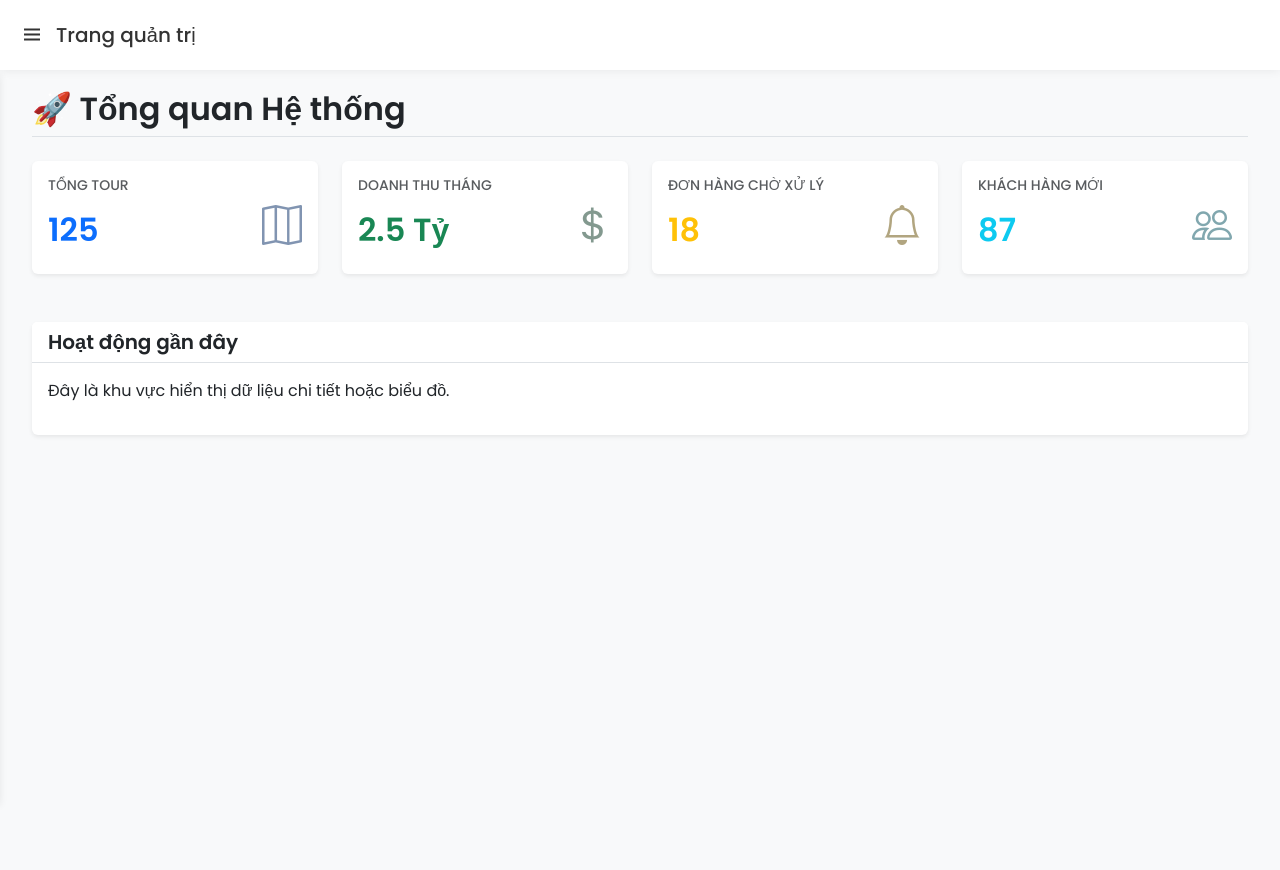
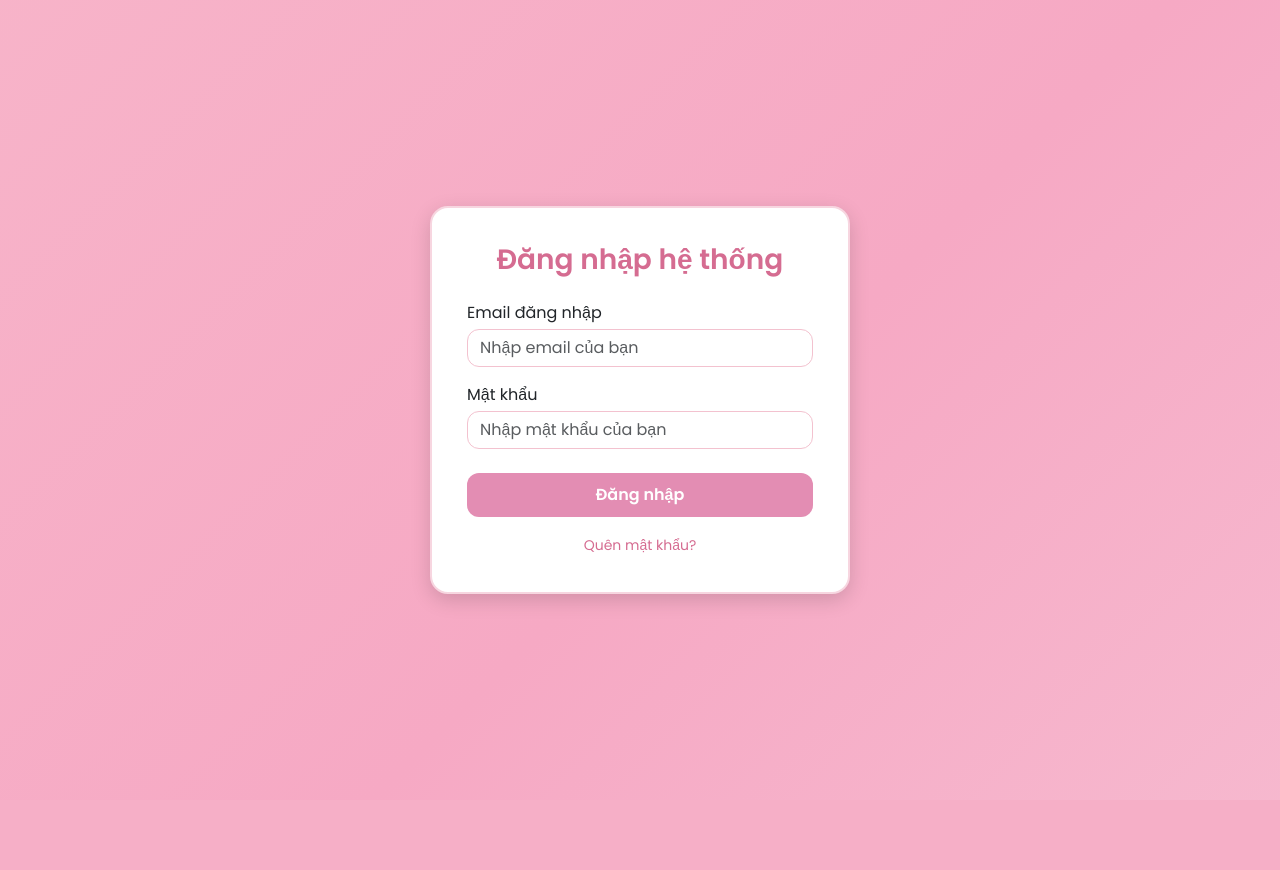
Before and after one commit to nguyenthingoc2005/dan1, a PHP site: page /DAN1/?act=login in a window 1280 px wide. After the commit the page ends 606 px from the top, so only its background shows below. Run offline with PHP 8.4, Linux system fonts and the light colour scheme; data that the repository does not hold is empty; some libraries are stand-ins or nearby versions.

Commit message:
update login

```diff
--- a/controllers/AdminController.php
+++ b/controllers/AdminController.php
@@ -532,4 +532,16 @@ class AdminController
          header('Location: '.BASEURL.'?act=dattourlist');
         // header('Location: '.BASEURL.'?act=dattourlist');
     }
+    // public function showHK() {
+    //     $keyword = $_GET['keyword'] ?? "";
+    //     $list = $this->modelGet->search($keyword);
+
+    //     require_once "views/admin/hanhkhach_list.php";
+    // }
+    public function logout()
+    {
+        unset($_SESSION['user']);
+        header("Location: " . BASEURL . "?act=login");
+        exit;
+    }
 }
--- /dev/null
+++ b/controllers/HdvController.php
@@ -0,0 +1,61 @@
+<?php
+
+
+class HdvController
+{
+    public $modelGet;
+    public $modelCreate;
+    public $modelDelete;
+    public $modelUpdate;
+    public function __construct()
+    {
+        $this->modelGet = new getDataModule();
+        $this->modelCreate = new creatDataModule();
+        $this->modelDelete = new deleteDataModule();
+        $this->modelUpdate = new uppDateDataModuleDataModule();
+    }
+
+    public function home()
+    {
+        include './views/hdv/home.php';
+    }
+    public function loginForm()
+    {
+        include './views/hdv/login.php';
+    }
+
+
+    public function loginProcess()
+    {
+        if ($_SERVER['REQUEST_METHOD'] == 'POST') {
+            $email = $_POST['email'];
+            $password = $_POST['mat_khau'];
+            // Kiểm tra đăng nhập
+            $user = $this->modelGet->checkLogin($email, $password);
+
+            if ($user) {
+                // Chuyển hướng thẳng đến dashboard
+                header("Location: " . BASEURL . "?act=dashboard");
+                echo "<script>alert('Đăng nhập thành công');</script>";
+                $_SESSION['user'] = $user;
+                $_SESSION['user']['vai_tro_id'] = $user['vai_tro_id'];
+                exit;
+            } else {
+                // Đăng nhập thất bại
+
+                header('Location:' . BASEURL . '?act=login');
+                echo "<script>alert('Đăng nhập thất bại, vui lòng kiểm tra lại email và mật khẩu');</script>";
+                exit();
+            }
+        }
+        ;
+    }
+    public function logout()
+    {
+        unset($_SESSION['user']);
+        header("Location: " . BASEURL . "?act=login");
+        exit;
+    }
+
+}
+?>
--- a/index.php
+++ b/index.php
@@ -3,12 +3,13 @@
 
 
 session_start();
- const BASEURL='http://localhost/DAN1/';
+const BASEURL='http://localhost/DAN1/';
 require_once './commons/env.php';
 require_once './commons/function.php';
 
 //Controller
 require_once './controllers/AdminController.php';
+require_once './controllers/HdvController.php';
 
 
 //model
@@ -18,4 +19,11 @@ require_once './models/deleteDataModule.php';
 require_once './models/getDataModule.php';
 
 // // Route
-require_once './route/admin.php';
+// require_once './route/admin.php';
+
+if(isset($_SESSION['user'])&&$_SESSION['user']['vai_tro_id']==1){
+    require_once './route/admin.php';
+}
+else{
+    require_once './route/hdv.php';
+}
--- a/models/deleteDataModule.php
+++ b/models/deleteDataModule.php
@@ -23,8 +23,8 @@ public function xoaDiaDiemKhoiTour( $dia_diem_tour_id){
 
     public function deleteNCC($id){
         $sql = "UPDATE nhacungcap
-SET isdelete = 1  -- Sửa giá trị cột isdelete thành 1
-WHERE ncc_id = :id; -- Tại nhà cung cấp có ID tương ứng";
+        SET isdelete = 1  -- Sửa giá trị cột isdelete thành 1
+        WHERE ncc_id = :id; -- Tại nhà cung cấp có ID tương ứng";
         $stmt = $this->conn->prepare($sql);
         $stmt->bindParam(':id', $id);
         return $stmt->execute();
--- a/models/getDataModule.php
+++ b/models/getDataModule.php
@@ -466,8 +466,36 @@ WHERE
     //         return false;
     //     }
     // }
+    // public function search($keyword = "") {
+    //     if ($keyword == "") {
+    //         $stmt = $this->conn->prepare("SELECT * FROM hanhkhachlist");
+    //         $stmt->execute();
+    //     } else {
+    //         $sql = "SELECT * FROM hanhkhachlist
+    //                 WHERE ho_ten LIKE ? OR cccd LIKE ?";
+    //         $stmt = $this->conn->prepare($sql);
+    //         $kw = "%".$keyword."%";
+    //         $stmt->execute([$kw, $kw]);
+    //     }
+    //     return $stmt->fetchAll(PDO::FETCH_ASSOC);
+    // }
+    public function getAll()
+  {
+    $sql = "SELECT * FROM nguoidung";
+    $stmt = $this->conn->prepare($sql);
+    $stmt->execute();
+    return $stmt->fetchAll(PDO::FETCH_ASSOC);
+  }
 
 
-    }
+  public function checkLogin($email, $password) {
+    $sql = "SELECT * FROM `nguoidung` WHERE email = :email AND mat_khau = :password";
+    $stmt = $this->conn->prepare($sql);
+    $stmt->execute(['email' => $email, 'password' => $password]);
+    $user = $stmt->fetch(PDO::FETCH_ASSOC);
+    return $user;
+}
+
+ }
 
 ?>
--- a/route/admin.php
+++ b/route/admin.php
@@ -1,5 +1,6 @@
 <?php
 $act = $_GET['act'] ?? '/';
+
 match ($act) {
     'admin' => (new AdminController())->index(),
     'tour_list' => (new AdminController())->showTours(),
@@ -7,21 +8,21 @@ $act = $_GET['act'] ?? '/';
     'createtour' => (new AdminController())->createtour(),
     'uppdatetour' => (new AdminController())->uppdatetour($_GET['tour_id'] ?? null),
     'uppdatetour1' => (new AdminController())->uppdatetour1($_GET['tour_id'] ?? null),
-            'chitiettour'=>(new AdminController())->getAggregatedTourData($_GET['tour_id'] ?? null),
+    'chitiettour' => (new AdminController())->getAggregatedTourData($_GET['tour_id'] ?? null),
     'deletetour' => (new AdminController())->deletetour($_GET['tour_id'] ?? null),
     'diadiem' => (new AdminController())->diadiem($_GET['tour_id'] ?? null),
     'gan_diadiem' => (new AdminController())->gan_diadiem($_GET['tour_id'] ?? null),
     'luu_gan_diadiem' => (new AdminController())->luu_gan_diadiem($_GET['tour_id'] ?? null),
-            'xoa_diadiem' => (new AdminController())->xoa_diadiem_tour( $_GET['dia_diem_tour_id'] ?? null),
-            'xoa_dia_diem'=> (new AdminController())->xoa_dia_diem_tour( $_GET['dia_diem_tour_id'] ?? null),
-            'sua_diadiemtour'=> (new AdminController())->sua_diadiem_tour($_GET['dia_diem_tour_id'] ?? null, $_GET['tour_id'] ?? null),
+    'xoa_diadiem' => (new AdminController())->xoa_diadiem_tour($_GET['dia_diem_tour_id'] ?? null),
+    'xoa_dia_diem' => (new AdminController())->xoa_dia_diem_tour($_GET['dia_diem_tour_id'] ?? null),
+    'sua_diadiemtour' => (new AdminController())->sua_diadiem_tour($_GET['dia_diem_tour_id'] ?? null, $_GET['tour_id'] ?? null),
     'capnhat_diadiem_tour' => (new AdminController())->capnhat_diadiem_tour($_GET['dia_diem_tour_id'] ?? null),
-             'ncc_list'               => (new AdminController())->showncc(),
-            'ncc_add'          => (new AdminController())->formaddncc(),
-            'ncc_create'       => (new AdminController())->createncc(),
-            'ncc_update'       => (new AdminController())->formupdatencc($_GET['id'] ?? null),
-            'ncc_update_save'  => (new AdminController())->updatencc($_GET['id'] ?? null),
-            'ncc_delete'       => (new AdminController())->deletencc($_GET['id'] ?? null),
+    'ncc_list' => (new AdminController())->showncc(),
+    'ncc_add' => (new AdminController())->formaddncc(),
+    'ncc_create' => (new AdminController())->createncc(),
+    'ncc_update' => (new AdminController())->formupdatencc($_GET['id'] ?? null),
+    'ncc_update_save' => (new AdminController())->updatencc($_GET['id'] ?? null),
+    'ncc_delete' => (new AdminController())->deletencc($_GET['id'] ?? null),
     'listlichtrinhtour' => (new AdminController())->listlichtrinhtour($_GET['tour_id'] ?? null),
     'addlichtrinh' => (new AdminController())->formAddLichTrinh($_GET['tour_id'] ?? null),
     'createlichtrinh' => (new AdminController())->createLichTrinh($_GET['tour_id'] ?? null),
@@ -34,9 +35,9 @@ $act = $_GET['act'] ?? '/';
     'deletehdv' => (new AdminController())->deleteHDV($_GET['id'] ?? null),
     'edithdv' => (new AdminController())->editHDV($_GET['id'] ?? null),
     'updatehdv' => (new AdminController())->updateHDV($_GET['id'] ?? null),
-            'chinhsach'=>(new AdminController())->chinhsach($_GET['tour_id'] ?? null),
-            'luu_chinh_sach_tour'=>(new AdminController())->luuChinhSachTour($_GET['tour_id'] ?? null),
-            'xoa_chinh_sach_tour'=>(new AdminController())->xoaChinhSachTour($_GET['id'] ?? null),
+    'chinhsach' => (new AdminController())->chinhsach($_GET['tour_id'] ?? null),
+    'luu_chinh_sach_tour' => (new AdminController())->luuChinhSachTour($_GET['tour_id'] ?? null),
+    'xoa_chinh_sach_tour' => (new AdminController())->xoaChinhSachTour($_GET['id'] ?? null),
     'dattourlist' => (new AdminController())->dattourlist(),
     'dat_tour_add' => (new AdminController())->dat_tour_add(),
     'dat_tour_save' => (new AdminController())->dat_tour_save(),
@@ -45,5 +46,8 @@ $act = $_GET['act'] ?? '/';
     'hanh_khach_save' => (new AdminController())->hanh_khach_save($_GET['dat_tour_id'] ?? null),
     'dat_coc' => (new AdminController())->dat_coc($_GET['dat_tour_id'] ?? null),
     'dat_coc_save' => (new AdminController())->dat_coc_save($_GET['dat_tour_id'] ?? null),
+    // 'hanhkhach_list' => (new AdminController())-> showHK(),
+    'logout' => (new AdminController())->logout(),
     default => (new AdminController())->index(),
+
 };
--- /dev/null
+++ b/route/hdv.php
@@ -0,0 +1,19 @@
+<?php
+
+$act = $_GET['act'] ?? '/';
+
+match ($act) {
+    'login' => (new HdvController())->loginForm(),
+    'login_process' => (new HdvController())->loginProcess(),
+    'home'=>(new HdvController())->home(),
+    'logout'=>(new HdvController())->logout(),
+    'dashboard' => (new HdvController())->home(),
+    default=>(new HdvController())->home()
+
+};
+if(!isset($_SESSION['user']) && !in_array($act, ['login','login_process'])) {
+    header("Location:" . BASEURL . "?act=login");
+    exit;
+}
+
+?>
--- /dev/null
+++ b/views/hdv/login.php
@@ -0,0 +1,122 @@
+<!DOCTYPE html>
+<html lang="vi">
+<head>
+    <meta charset="UTF-8">
+    <title>Đăng nhập hệ thống</title>
+
+    <!-- Bootstrap -->
+    <link href="https://cdn.jsdelivr.net/npm/bootstrap@5.3.0/dist/css/bootstrap.min.css" rel="stylesheet">
+
+    <!-- Google Font đẹp hơn -->
+    <link href="https://fonts.googleapis.com/css2?family=Poppins:wght@300;400;600&display=swap" rel="stylesheet">
+
+    <style>
+        body {
+            font-family: 'Poppins', sans-serif;
+            background: linear-gradient(135deg, #f9c5d1, #f6a9c4, #f7dce7);
+            background-size: 300% 300%;
+            animation: gradientMove 10s ease infinite;
+            height: 100vh;
+            display: flex;
+            justify-content: center;
+            align-items: center;
+        }
+
+        @keyframes gradientMove {
+            0% { background-position: 0% 50%; }
+            50% { background-position: 100% 50%; }
+            100% { background-position: 0% 50%; }
+        }
+
+        .login-card {
+            width: 420px;
+            background: #fff;
+            padding: 35px;
+            border-radius: 18px;
+            box-shadow: 0 6px 20px rgba(0,0,0,0.15);
+            animation: fadeIn 0.8s ease-in-out;
+            border: 2px solid #f7d6e0;
+        }
+
+        @keyframes fadeIn {
+            from { opacity: 0; transform: translateY(20px); }
+            to   { opacity: 1; transform: translateY(0); }
+        }
+
+        h3 {
+            font-weight: 600;
+            color: #d56c91;
+        }
+
+        .form-control {
+            border-radius: 12px;
+            border: 1.5px solid #f3c2cf;
+        }
+
+        .form-control:focus {
+            border-color: #e08aad;
+            box-shadow: 0 0 8px rgba(218, 97, 140, 0.4);
+        }
+
+        .btn-pink {
+            background: #e38db3;
+            border: none;
+            color: white;
+            font-weight: 600;
+            padding: 10px;
+            border-radius: 12px;
+            transition: 0.3s ease;
+        }
+
+        .btn-pink:hover {
+            background: #d56c91;
+            transform: scale(1.03);
+            box-shadow: 0 4px 12px rgba(213,108,145,0.4);
+        }
+
+        .small-link {
+            font-size: 14px;
+            color: #d56c91;
+            text-decoration: none;
+        }
+
+        .small-link:hover {
+            text-decoration: underline;
+        }
+    </style>
+</head>
+
+<body>
+
+<div class="login-card">
+
+    <h3 class="text-center mb-4">Đăng nhập hệ thống</h3>
+
+    <?php if (isset($_GET['error'])): ?>
+        <div class="alert alert-danger text-center p-2">Email hoặc mật khẩu không đúng!</div>
+    <?php endif; ?>
+
+    <form action="<?= BASEURL ?>?act=login_process" method="POST">
+
+        <div class="mb-3">
+            <label class="mb-1">Email đăng nhập</label>
+            <input type="email" name="email" class="form-control" required placeholder="Nhập email của bạn">
+        </div>
+
+        <div class="mb-3">
+            <label class="mb-1">Mật khẩu</label>
+            <input type="password" name="mat_khau" class="form-control" required placeholder="Nhập mật khẩu của bạn">
+        </div>
+
+        <button class="btn btn-pink w-100 mt-2">Đăng nhập</button>
+
+    </form>
+
+    <div class="text-center mt-3">
+        <a href="#" class="small-link">Quên mật khẩu?</a>
+    </div>
+
+</div>
+
+</body>
+</html>
--- a/views/parts/sidebar.php
+++ b/views/parts/sidebar.php
@@ -5,10 +5,10 @@
   </div>
 
   <div class="sidebar" aria-hidden="true">
-    <div class="logo">
+    <!-- <div class="logo">
       <i class="bx bx-menu menu-icon"></i>
       <span class="logo-name">Trang quản trị</span>
-    </div>
+    </div> -->
     <div class="sidebar-content">
       <ul class="lists">
         <li class="list"><a href="<?= BASEURL ?>?act=dashboard" class="nav-link"><i class="bx bx-home-alt icon"></i><span class="link">Dashboard</span></a></li>
@@ -16,6 +16,7 @@
         <li class="list"><a href="<?= BASEURL ?>?act=ncc_list" class="nav-link"><i class="bx bx-building icon"></i><span class="link">Nhà cung cấp</span></a></li>
         <li class="list"><a href="<?= BASEURL ?>?act=tour_list" class="nav-link"><i class="bx bx-map icon"></i><span class="link">Tour</span></a></li>
         <li class="list"><a href="<?= BASEURL ?>?act=dattourlist "class="nav-link"><i class="bx bx-map icon"></i><span class="link">Quản lí đặt tour</span></a></li>
+        <li class="list"><a href="<?= BASEURL ?>?act=user" class="nav-link"><i class="bx bx-group"></i><span class="link">Quản lí user</span></a></li>
       </ul>
 
       <div class="bottom-cotent">
```
Also changed, not shown: views/admin/hanhkhach_list.php (added, +57 -0 lines), views/hdv/home.php (added, +20 -0 lines). Lines whose indentation alone changed are shown as unchanged.
